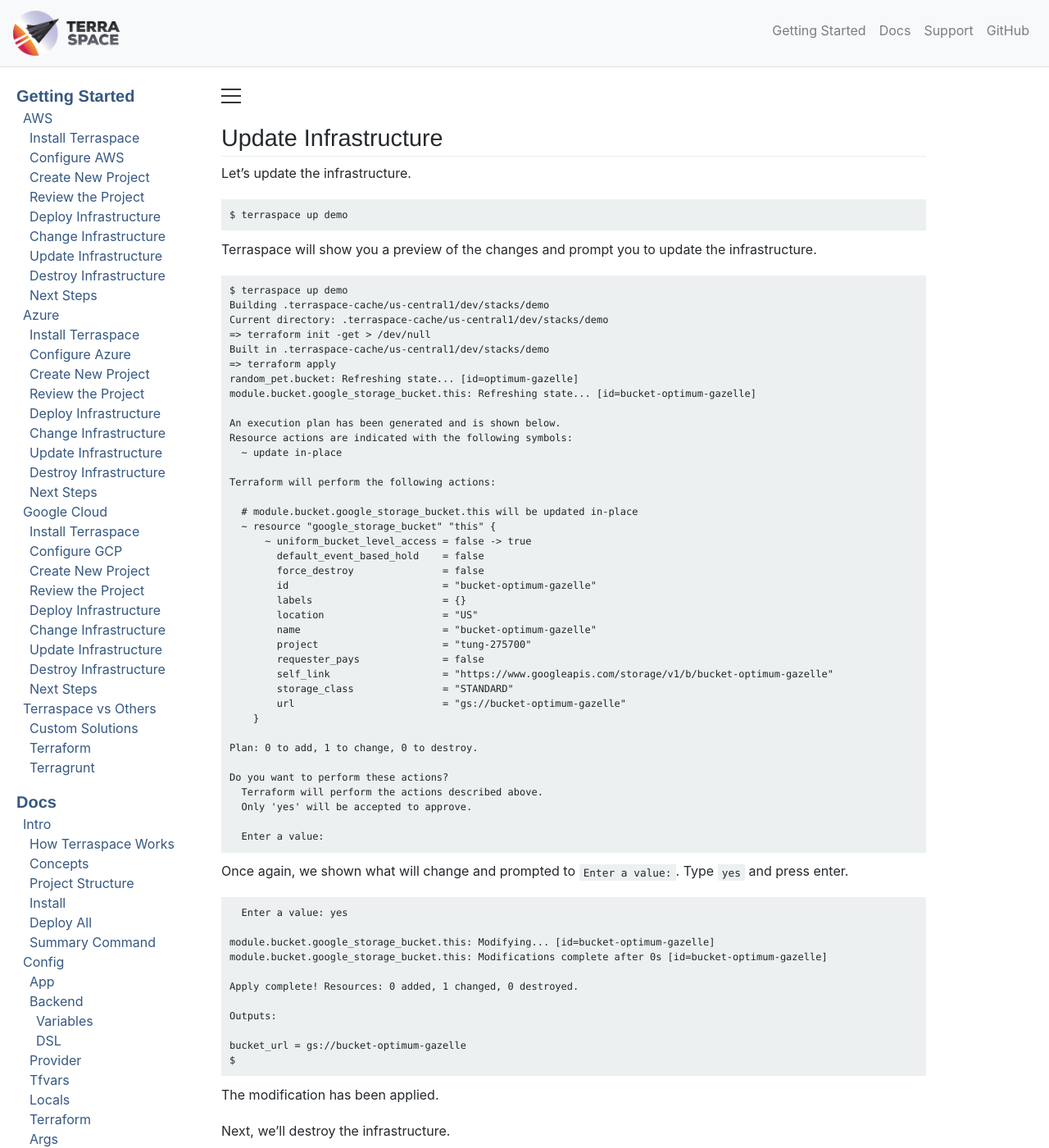
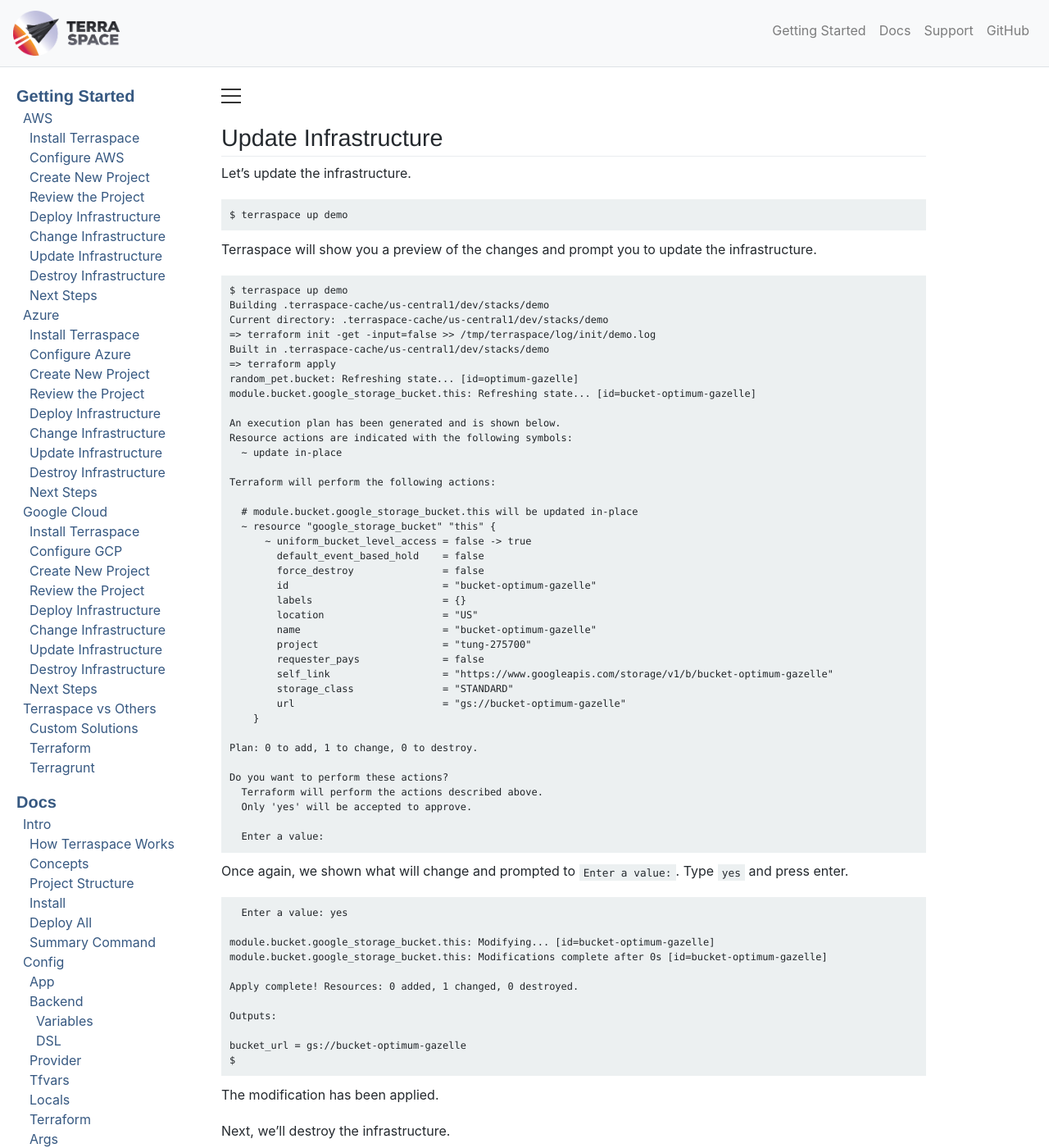
Before and after one commit to boltops-tools/terraspace-docs, a Jekyll site: the page built from _docs/learn/gcp/update.md, in a window 1280 px wide and 1400 px high. Shown: the whole window at 82% size. Built offline with Jekyll 4.4.1, drawn with Linux system fonts in a browser that asks for light colours; a script that is not in the unit is left out.

Commit message:
update learn docs

```diff
--- a/_docs/learn/gcp/update.md
+++ b/_docs/learn/gcp/update.md
@@ -11,7 +11,7 @@
     $ terraspace up demo
     Building .terraspace-cache/us-central1/dev/stacks/demo
     Current directory: .terraspace-cache/us-central1/dev/stacks/demo
-    => terraform init -get > /dev/null
+    => terraform init -get -input=false >> /tmp/terraspace/log/init/demo.log
     Built in .terraspace-cache/us-central1/dev/stacks/demo
     => terraform apply
     random_pet.bucket: Refreshing state... [id=optimum-gazelle]
```
Also changed, not shown: _docs/learn/aws/deploy.md (+1 -1 lines), _docs/learn/aws/destroy.md (+1 -1 lines), _docs/learn/aws/update.md (+1 -1 lines), _docs/learn/gcp/deploy.md (+1 -1 lines), _docs/learn/gcp/destroy.md (+1 -1 lines).
